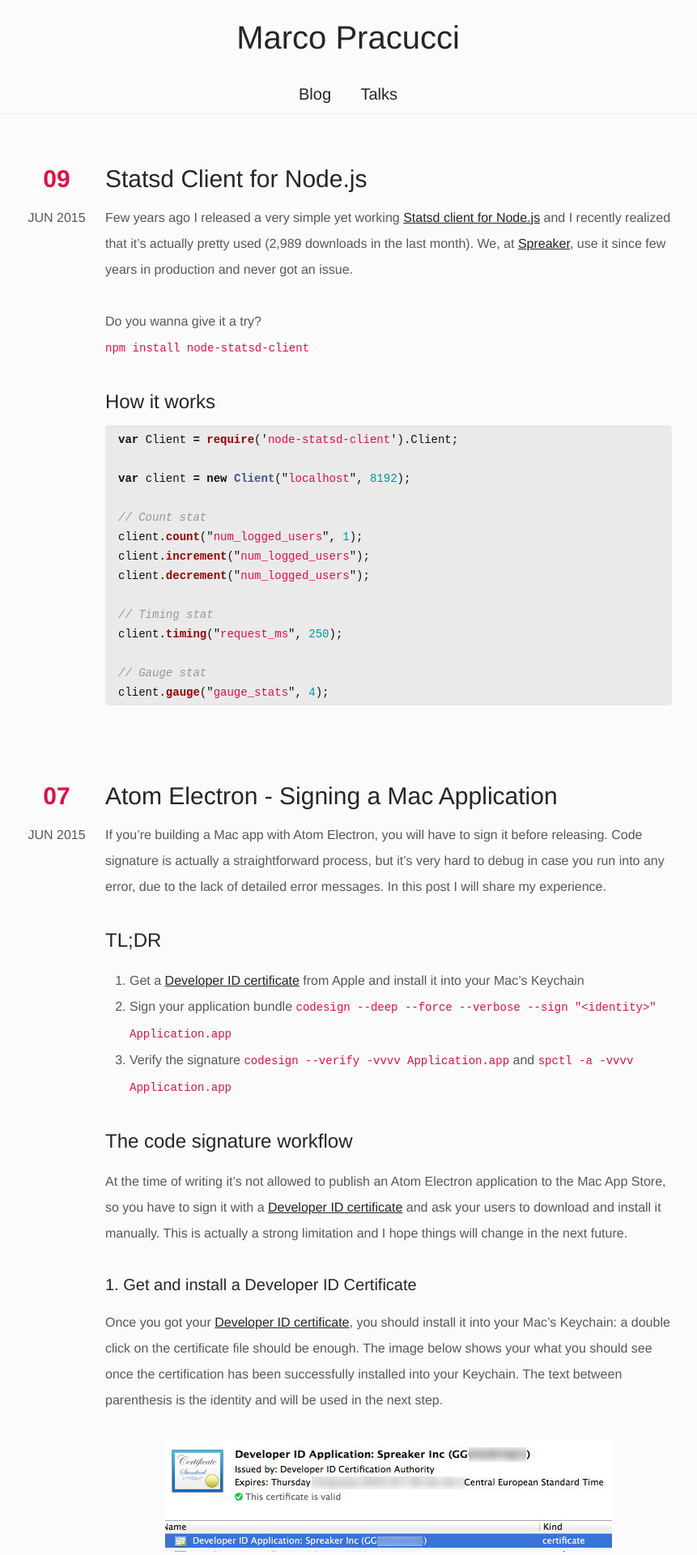
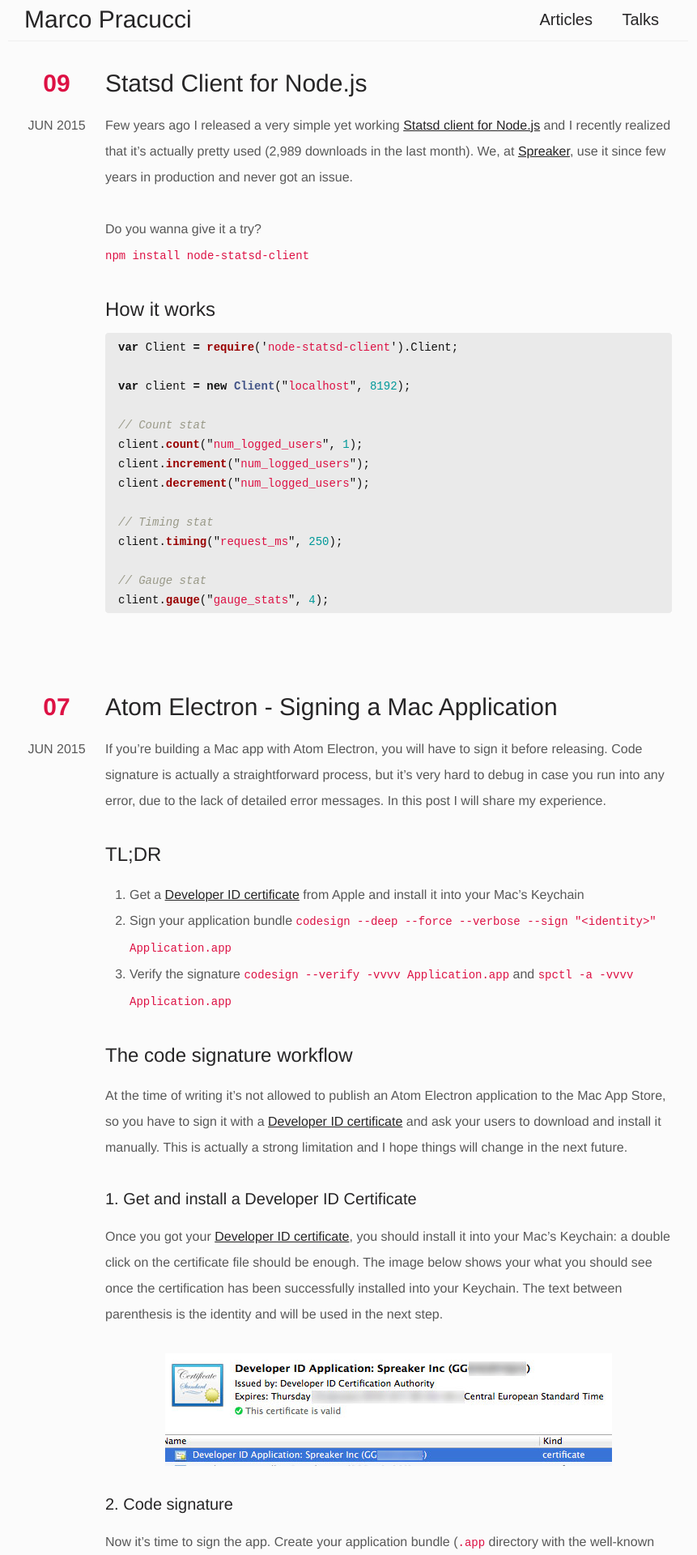
Before and after one commit to pracucci/www-pracucci, a Jekyll site: the page built from index.html, in a window 1280 px wide. Shown: the top 1920 px of the page at 81% size, without its empty margins (210-1071 px from the left). Built offline with Jekyll 4.4.1, drawn with Linux system fonts in a browser that asks for light colours; the list of posts is cut into pages by our own code.

Commit message:
Improved header UI

```diff
--- a/_layouts/default.html
+++ b/_layouts/default.html
@@ -16,16 +16,14 @@
     <!-- Header -->
     <header>
         <h1><a href="/">Marco Pracucci</a></h1>
+
+        <nav>
+            <ul>
+                <li><a href="/">Articles</a></li>
+                <li><a href="/talks.html">Talks</a></li>
+            </ul>
+        </nav>
     </header>
-
-
-    <!-- Menu -->
-    <nav>
-        <ul>
-            <li><a href="/">Blog</a></li>
-            <li><a href="/talks.html">Talks</a></li>
-        </ul>
-    </nav>
 
 
     <!-- Content -->
--- a/stylesheets/stylesheet.scss
+++ b/stylesheets/stylesheet.scss
@@ -5,6 +5,7 @@
 $baseline: 32px;
 
 $page_width: 800px;
+$page_margin: 20px;
 
 $font_size_primary: 30px;
 $font_size_secondary: 24px;
@@ -83,11 +84,21 @@ strong {
     font-weight: 600;
 }
 
+h1 {
+    font-size: $font_size_primary;
+    font-weight: $font_weight_medium;
+    color: $title_text_color;
+    margin-bottom: $baseline;
+}
 
 // Header
 header {
-    text-align: center;
-    padding: $baseline/2 20px;
+    max-width: $page_width;
+    margin: 0 auto $baseline auto;
+    padding: 0 $page_margin;
+    border-bottom: 1px solid #efefef;
+    overflow: hidden;
+    line-height: $baseline*1.5;
 
     &, a {
         color: $title_text_color;
@@ -96,10 +107,22 @@ header {
     }
 
     h1 {
-        font-size: 40px;
+        float: left;
+        margin: 0;
+    }
+
+    nav {
+        float: right;
+        text-align: right;
+        font-family: sans-serif;
+
+        li {
+            display: inline-block;
+            font-size: $font_size_tertiary;
+            margin: 0 $baseline/2;
+        }
     }
 }
-
 
 
 // Footer
@@ -114,26 +137,14 @@ footer {
 // Layout
 section.posts, section.page {
     max-width: $page_width;
-    padding: 0 20px;
+    padding: 0 $page_margin;
     margin: 0 auto;
 }
 
-
-// Navigation
-nav {
-    text-align: center;
-    margin-bottom: $baseline*2;
-    border-bottom: 1px solid #efefef;
-
-    li {
-        display: inline-block;
-        font-size: $font_size_tertiary;
-        line-height: $baseline * 1.5;
-        margin: 0 $baseline/2;
-
-        a {
-            text-decoration: none;
-        }
+section.page {
+    h1 {
+        text-align: center;
+        margin-bottom: $baseline;
     }
 }
 
@@ -157,17 +168,14 @@ article {
             display: block;
             font-size: 30px;
             font-weight: bold;
-            line-height: $baseline;
+            line-height: $baseline*1.25;
             color: #d14;
             margin-bottom: $baseline/2;
         }
     }
 
     h1 {
-        font-size: $font_size_primary;
-        font-weight: $font_weight_medium;
-        line-height: $baseline;
-        color: $title_text_color;
+        line-height: $baseline*1.25;
         margin-bottom: $baseline/2;
 
         a {
@@ -288,6 +296,15 @@ section.talk {
 
 @media screen and (max-width: 600px) {
 
+    // Header
+    header {
+        h1, nav {
+            float: none;
+            text-align: center;
+        }
+    }
+
+
     // Posts
     article {
         padding-left: 0;
--- a/talks.html
+++ b/talks.html
@@ -4,6 +4,7 @@ layout: default
 
 
 <section class="page talks">
+    <h1>Talks</h1>
 
     <section class="talk">
         <h2>Building native desktop applications with node-webkit </h2>
```
